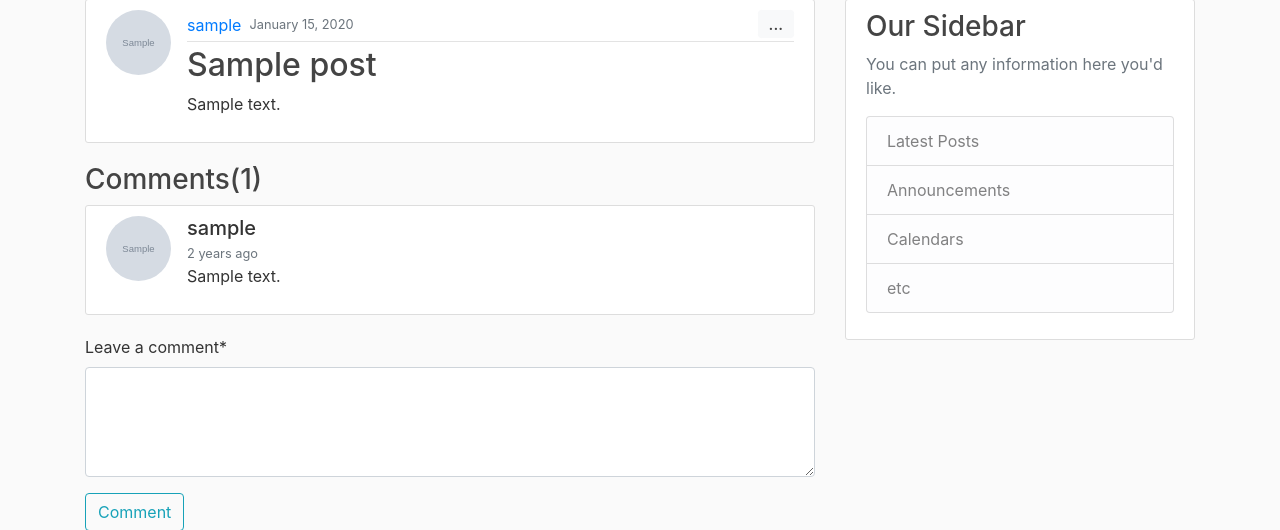
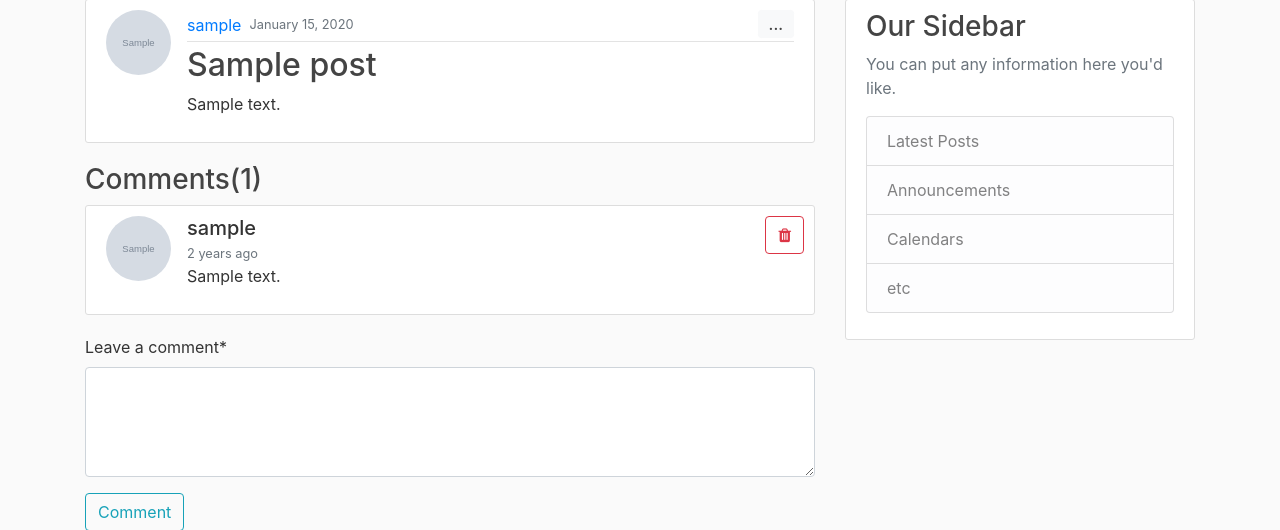
Before and after one commit to AndrejTsvetkov/my_website, a Django app: page /post/1/ in a window 1280 px wide. Shown: the part 81-611 px from the top of the page. Run offline with Django 3.2, Linux system fonts and the light colour scheme; a user stored in the database is signed in; tables that the repository leaves empty hold one stand-in row (values such as "Sample post"); grey boxes marked "Sample" are stand-in pictures; some libraries are stand-ins or nearby versions.

Commit message:
Added comment deletion

```diff
--- a/blog/static/blog/main.css
+++ b/blog/static/blog/main.css
@@ -37,6 +37,10 @@ ul {
   border: 1px solid #dddddd;
   border-radius: 3px;
   margin-bottom: 20px;
+}
+
+.comment-section {
+    padding: 10px 10px 10px 20px;
 }
 
 .article-title {
--- a/blog/templates/blog/post_detail.html
+++ b/blog/templates/blog/post_detail.html
@@ -30,7 +30,7 @@
 {% else %}
     <h3>Comments({{ object.comments.count }})</h3>
     {% for  comment in object.comments.all %}
-        <article class="media content-section">
+        <article class="media content-section comment-section">
           <img class="rounded-circle article-img" src="{{ comment.name.profile.image.url }}">
           <div class="media-body">
             <div>
@@ -39,6 +39,14 @@
             </div>
             <p>{{ comment.body }}</p>
           </div>
+          {% if comment.name == user %}
+            <form method="post">
+              {% csrf_token %}
+              <button class="btn btn-outline-danger" type="submit" name="delete_comment" value="{{ comment.id }}">
+                  <i class="fa fa-trash "></i>
+              </button>
+            </form>
+          {% endif %}
         </article>
     {% endfor %}
 {% endif %}
@@ -46,7 +54,7 @@
 <form method="post">
     {% csrf_token %}
     {{ comment_form|crispy }}
-    <button class="btn btn-outline-info" type="submit">Comment</button>
+    <button class="btn btn-outline-info" type="submit" name="post_comment">Comment</button>
 </form>
 
 {% endblock content %}
--- a/blog/views.py
+++ b/blog/views.py
@@ -12,6 +12,7 @@
 from django.urls import reverse
 from .models import Post, Comment
 from .forms import AddCommentForm
+from django.http import HttpResponseRedirect
 
 
 def home(request):
@@ -54,11 +55,17 @@
 
     def post(self, request, *args, **kwargs):
         self.object = self.get_object()
-        form = self.get_form()
-        if form.is_valid():
-            return self.form_valid(form)
+        if 'post_comment' in request.POST:
+            form = self.get_form()
+            if form.is_valid():
+                return self.form_valid(form)
+            else:
+                return self.form_invalid(form)
         else:
-            return self.form_invalid(form)
+            comment_id = request.POST.get('delete_comment')
+            comment = Comment.objects.get(id=comment_id)
+            comment.delete()
+            return HttpResponseRedirect(self.get_success_url())
 
     def form_valid(self, form):
         form.instance.name = self.request.user
```
